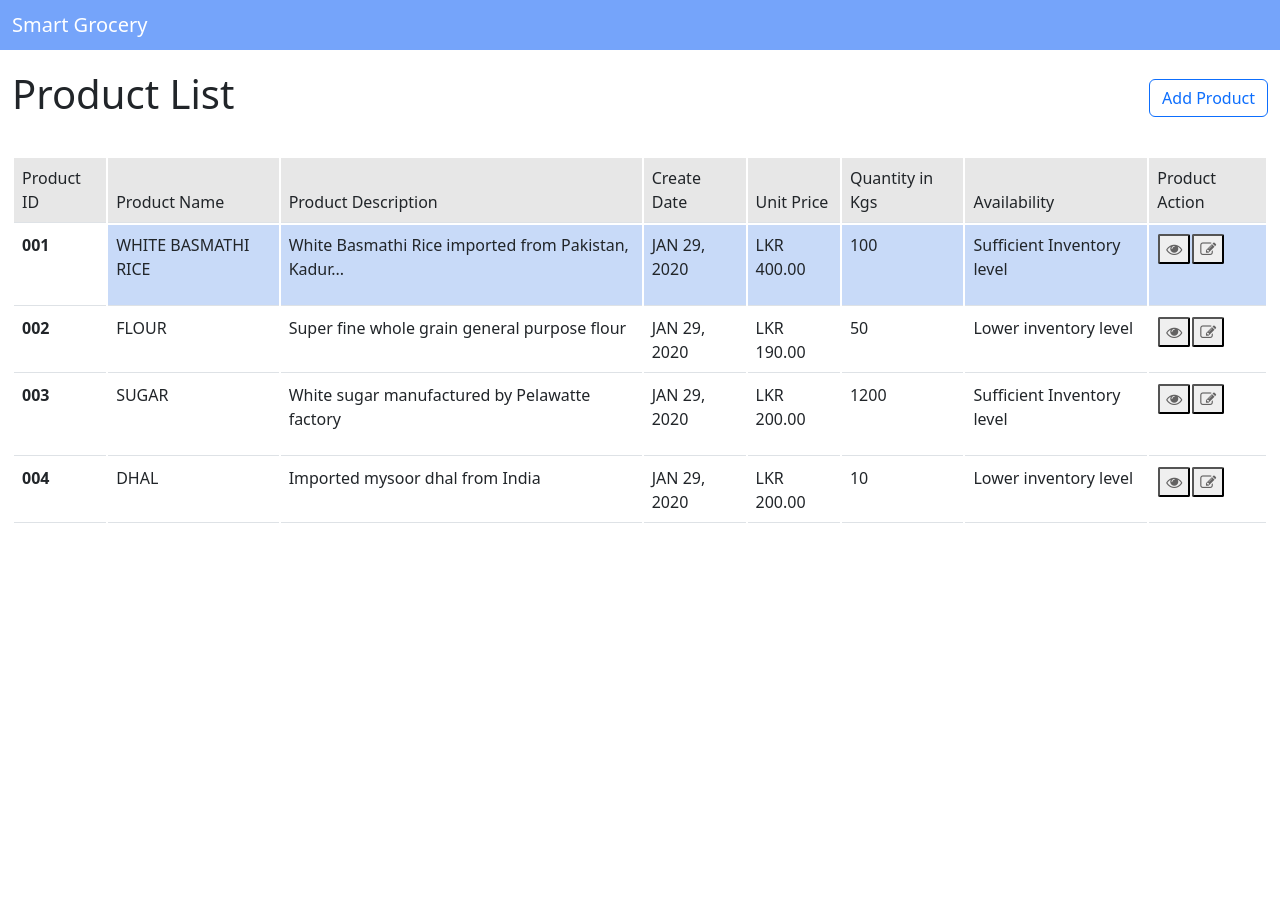
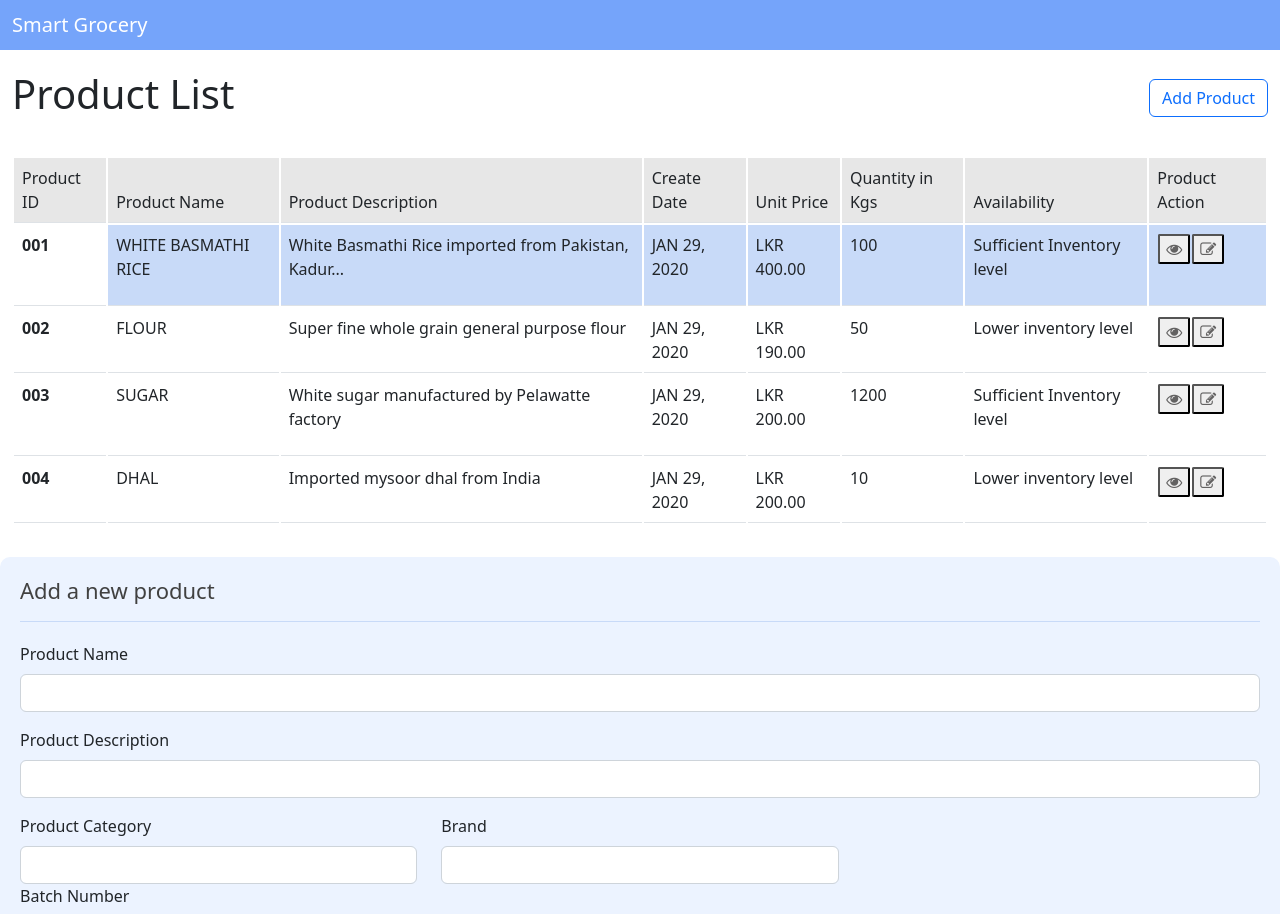
Before and after one commit to Damitha-t/Damitha-t.github.io, an Angular app in the folder smart_grocery_2.0/: page / in a window 1280 px wide. Shown: the top 914 px of the page. Before the commit the page ends 800 px from the top, so only its background shows below. Built offline with nearby package versions, Linux system fonts and the light colour scheme.

Commit message:
Reactive forms partial implementation

```diff
--- a/smart_grocery_2.0/src/app/app.component.html
+++ b/smart_grocery_2.0/src/app/app.component.html
@@ -4,3 +4,4 @@
   </div>
 </nav>
 <app-products></app-products>
+<app-add-product></app-add-product>
--- a/smart_grocery_2.0/src/app/app.module.ts
+++ b/smart_grocery_2.0/src/app/app.module.ts
@@ -6,6 +6,8 @@ import { AppComponent } from './app.component';
 import { ProductsComponent } from './components/products/products.component';
 import { ContentLimiterPipe } from './content-limiter.pipe';
 import { AddProductComponent } from './components/add-product/add-product.component';
+import { ReactiveFormsModule } from '@angular/forms';
+import { HttpClient, HttpClientModule } from '@angular/common/http';
 
 @NgModule({
   declarations: [
@@ -16,7 +18,9 @@ import { AddProductComponent } from './components/add-product/add-product.compon
   ],
   imports: [
     BrowserModule,
-    AppRoutingModule
+    AppRoutingModule,
+    ReactiveFormsModule,
+    HttpClientModule
   ],
   providers: [],
   bootstrap: [AppComponent]
--- a/smart_grocery_2.0/src/app/components/add-product/add-product.component.css
+++ b/smart_grocery_2.0/src/app/components/add-product/add-product.component.css
@@ -0,0 +1,32 @@
+.add-product-section {
+    background-color: #ecf3ff;
+    border-radius: 10px;
+    padding: 20px;
+}
+
+.box-head {
+    display: flex;
+    justify-content: space-between;
+    align-items: center;
+    border-bottom: 1px solid #c8daf8;
+    margin-bottom: 20px;
+    padding-bottom: 10px;
+}
+
+.pr-name {
+    font-size: 22px;
+    color: rgb(65,65,65);
+}
+
+input.ng-invalid.ng-touched {
+    border: 1px solid red;
+}
+
+.error {
+    color: red;
+}
+
+.btn-outline-primary.disabled {
+    color: #414750;
+    background-color: #c3cddd;
+}
--- a/smart_grocery_2.0/src/app/components/add-product/add-product.component.html
+++ b/smart_grocery_2.0/src/app/components/add-product/add-product.component.html
@@ -1 +1,39 @@
-<p>add-product works!</p>
+<div class="add-product-section mt-3">
+    <div class="box-head">
+        <h1 class="pr-name">Add a new product</h1>
+    </div>
+    <form [formGroup]="productForm" (ngSubmit)="onSubmit()" class="row g-3">
+        <div class="form-group">
+            <label class="form-label">Product Name</label>
+            <input type="text" class="form-control" formControlName="productName">
+        </div>
+        <div class="form-group">
+            <label class="form-label">Product Description</label>
+            <input type="text" class="form-control" formControlName="description">
+        </div>
+        <div class="form-group">
+            <div class="row">
+                <div class="col-md-4">
+                     <label class="form-label">Product Category</label>
+                     <select class="form-control" formControlName="category">
+                        <option>Rice</option>
+                        <option>Biscuit</option>
+                        <option>Chocolate</option>
+                        <option>Bakery</option>
+                        <option>Margerine</option>
+                        <option>Dairy</option>
+                        <option>Grocery</option>
+                     </select>
+                </div>
+                <div class="col-md-4">
+                    <label class="form-label">Brand</label>
+                    <input type="text" class="form-control" formControlName = "brand">
+                </div>
+            </div>
+                <div class="col-md-4">
+                    <label class="form-label">Batch Number</label>
+                    <input type="text" class="form-control" formControlName = "batchNumber">
+                </div>
+        </div>
+    </form>
+</div>
--- a/smart_grocery_2.0/src/app/components/add-product/add-product.component.ts
+++ b/smart_grocery_2.0/src/app/components/add-product/add-product.component.ts
@@ -1,4 +1,5 @@
 import { Component } from '@angular/core';
+import { FormBuilder, Validators} from '@angular/forms';
 
 @Component({
   selector: 'app-add-product',
@@ -7,4 +8,52 @@ import { Component } from '@angular/core';
 })
 export class AddProductComponent {
 
+  constructor (private fb: FormBuilder) {}
+
+  productForm = this.fb.group({
+    productName : ['', Validators.required],
+    description : ['', Validators.required],
+    category : ['', Validators.required],
+    brand : ['', Validators.required],
+    expireDate : ['', Validators.required],
+    manufactureDate : ['', Validators.required],
+    batchNumber : ['', Validators.required],
+    unitPrice : ['', Validators.required],
+    quantity : ['', Validators.required],
+    createdDate : ['', Validators.required],
+  });
+
+  ngOnInit() : void {
+    alert("ngOnInit called");
+    console.log("triggered ngOnInit");
+  }
+
+  onSubmit() {}
+
+  ngDoCheck() {
+    console.log("Triggered ngDoCheck");
+  }
+
+  ngAfterContentInit() {
+    console.log("Triggered ngAfterContentInit");
+  }
+
+  ngAfterContentChecked() {
+    console.log("Triggered ngAfterContentChecked");
+  }
+
+  ngAfterViewInit() {
+    console.log("Triggered ngAfterContentChecked");
+  }
+
+  ngAfterViewChecked() {
+    console.log("Triggered ngAfterViewChecked");
+  }
+
+  ngOnDestroy() {
+    alert("ngDestroy called")
+    console.log("Triggered ngOnDestroy");
+  }
+
+
 }
--- a/smart_grocery_2.0/src/app/components/products/products.component.ts
+++ b/smart_grocery_2.0/src/app/components/products/products.component.ts
@@ -11,8 +11,8 @@ export class ProductsComponent {
   constructor() {}
 
   ngOnInit() : void {
+  }
 
-  }
 
   public showAddProduct : boolean = false;
   public rowIndex : number = 0;
```
Also changed, not shown: smart_grocery_2.0/src/app/service/product.service.ts (added, +9 -0 lines), smart_grocery_2.0/src/app/Model/add-product-response.model.ts (added), smart_grocery_2.0/src/app/Model/products.model.ts (added), 1 other file (tests, documents, lock files or other folders).
